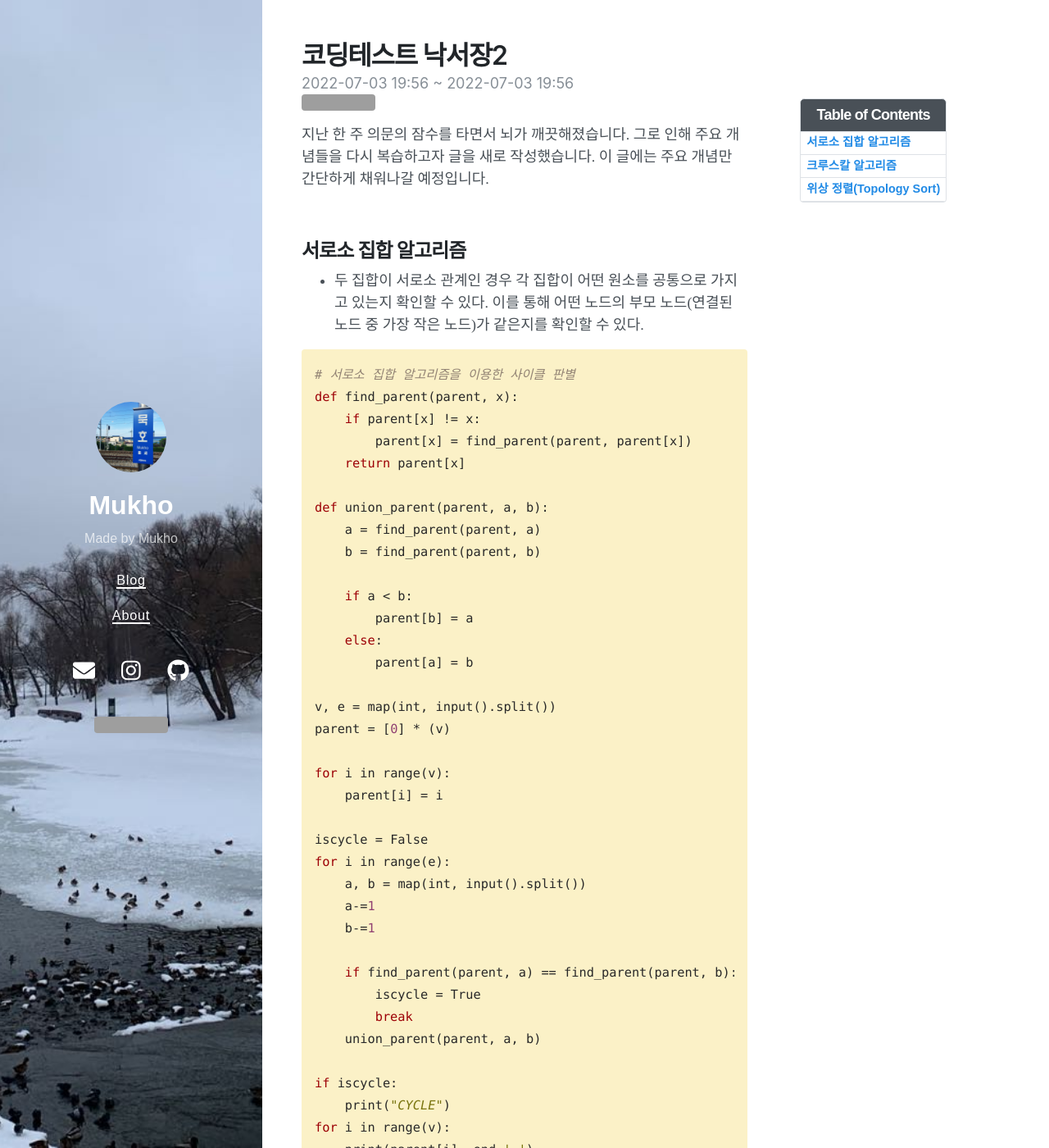
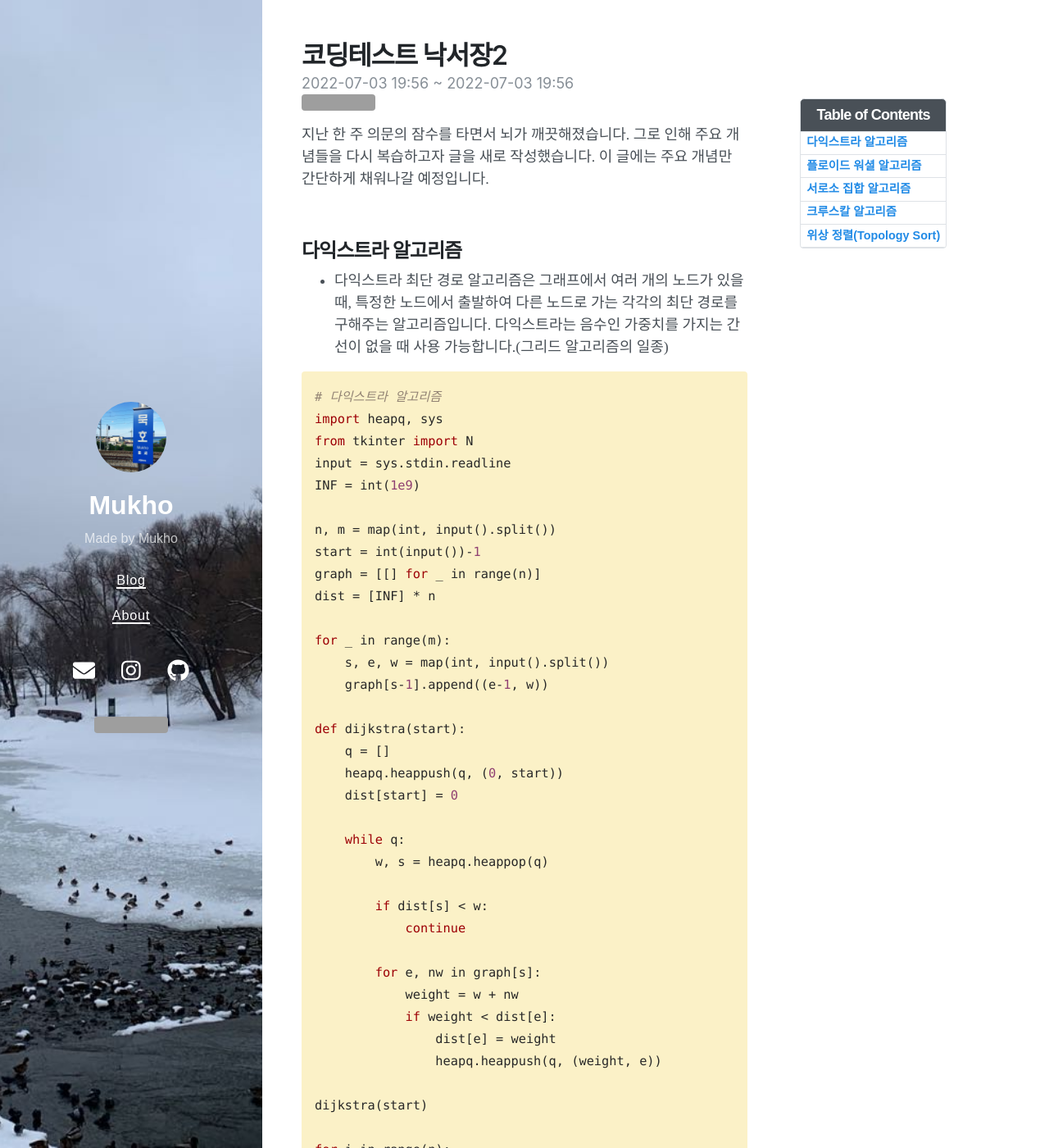
Before and after one commit to mukhoplus/mukhoplus.github.io, a Jekyll site: the page built from _posts/2022-07-03-코딩테스트 낙서장2.md, in a window 1280 px wide and 1400 px high. Shown: the whole window at 82% size. Built offline with Jekyll 4.4.1, drawn with Linux system fonts in a browser that asks for light colours; nearby versions of some CDN libraries; comment, search, counter and statistics services are not loaded; some of the changed text lies outside the part shown; grey boxes are pictures that could not be loaded.

Commit message:
Shortest Path

````diff
--- a/_posts/2022-07-03-코딩테스트 낙서장2.md
+++ b/_posts/2022-07-03-코딩테스트 낙서장2.md
@@ -9,6 +9,88 @@ toc:  true
 
 지난 한 주 의문의 잠수를 타면서 뇌가 깨끗해졌습니다. 그로 인해 주요 개념들을 다시 복습하고자 글을 새로 작성했습니다. 이 글에는 주요 개념만 간단하게 채워나갈 예정입니다.<br><br>
 
+## 다익스트라 알고리즘<br>
+- 다익스트라 최단 경로 알고리즘은 그래프에서 여러 개의 노드가 있을 때, 특정한 노드에서 출발하여 다른 노드로 가는 각각의 최단 경로를 구해주는 알고리즘입니다. 다익스트라는 음수인 가중치를 가지는 간선이 없을 때 사용 가능합니다.(그리드 알고리즘의 일종)
+
+```python
+# 다익스트라 알고리즘
+import heapq, sys
+from tkinter import N
+input = sys.stdin.readline
+INF = int(1e9)
+
+n, m = map(int, input().split())
+start = int(input())-1
+graph = [[] for _ in range(n)]
+dist = [INF] * n
+
+for _ in range(m):
+    s, e, w = map(int, input().split())
+    graph[s-1].append((e-1, w))
+
+def dijkstra(start):
+    q = []
+    heapq.heappush(q, (0, start))
+    dist[start] = 0
+
+    while q:
+        w, s = heapq.heappop(q)
+
+        if dist[s] < w:
+            continue
+
+        for e, nw in graph[s]:
+            weight = w + nw
+            if weight < dist[e]:
+                dist[e] = weight
+                heapq.heappush(q, (weight, e))
+
+dijkstra(start)
+
+for i in range(n):
+    print("%d: " % i, end='')
+    if dist[i] == INF:
+        print("INF")
+    else:
+        print(dist[i])
+
+```
+
+## 플로이드 워셜 알고리즘<br>
+- 플로이드 워셜 알고리즘은 모든 지점에서 다른 모든 지점까지의 최단 경로를 "모두" 구해야 하는 경우에 사용할 수 있는 알고리즘입니다.(다이나믹 프로그래밍 알고리즘의 일종)
+
+```python
+# 플로이드 워셜 알고리즘
+INF = int(1e9)
+
+n = int(input())
+m = int(input())
+graph = [
+    [INF for _ in range(n)]
+    for _ in range(n)
+]
+
+for i in range(n):
+    graph[i][i] = 0
+
+for _ in range(m):
+    s, e, w = map(int, input().split())
+    graph[s-1][e-1] = w
+
+for mid in range(n):
+    for s in range(n):
+        for e in range(n):
+            graph[s][e] = min(graph[s][e], graph[s][mid] + graph[mid][e])
+
+for i in range(n):
+    for j in range(n):
+        if graph[i][j] == INF:
+            print(INF, end=' ')
+        else:
+            print(graph[i][j], end=' ')
+    print()
+
+```
 
 ## 서로소 집합 알고리즘<br>
 - 두 집합이 서로소 관계인 경우 각 집합이 어떤 원소를 공통으로 가지고 있는지 확인할 수 있다. 이를 통해 어떤 노드의 부모 노드(연결된 노드 중 가장 작은 노드)가 같은지를 확인할 수 있다.
````
